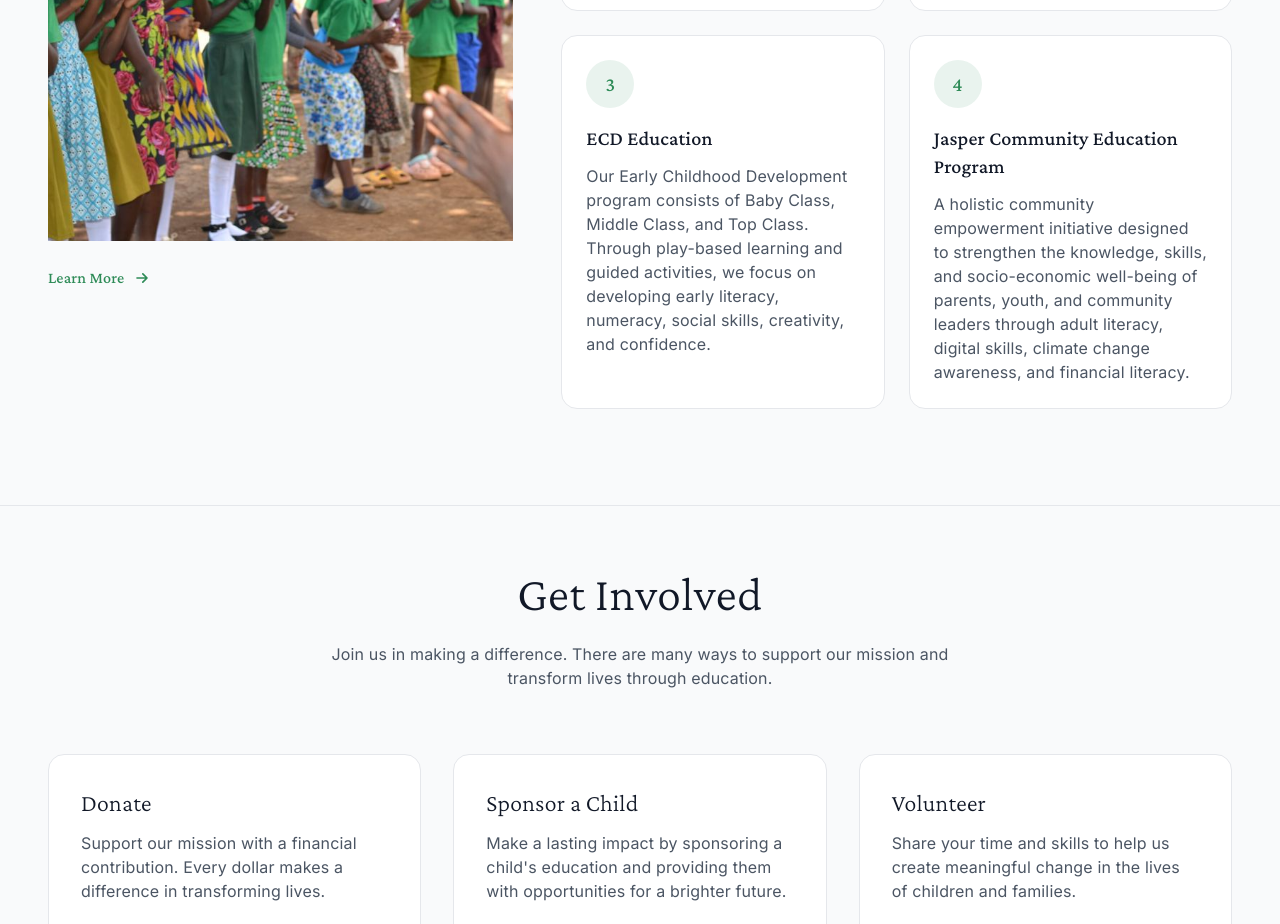
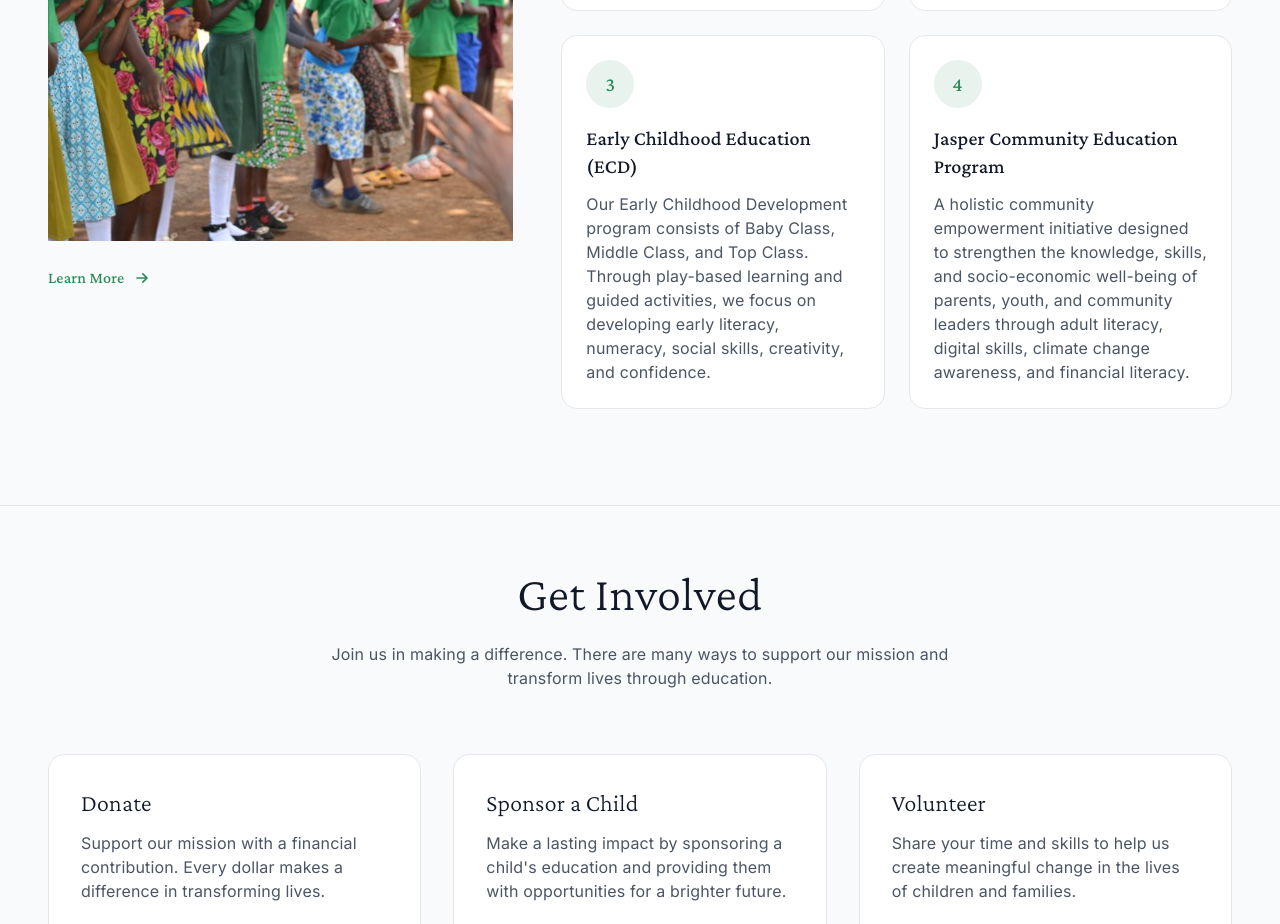
Before and after one commit to JasperSchools/jasperschools, a Next.js app: page / in a window 1280 px wide. Shown: the part 2220-3144 px from the top of the page. Built offline with nearby package versions, Linux system fonts and the light colour scheme.

Commit message:
few content updates

```diff
--- a/src/app/page.tsx
+++ b/src/app/page.tsx
@@ -156,7 +156,7 @@ function ProgramsSection() {
     },
     {
       number: 3,
-      title: 'ECD Education',
+      title: 'Early Childhood Education (ECD)',
       description: 'Our Early Childhood Development program consists of Baby Class, Middle Class, and Top Class. Through play-based learning and guided activities, we focus on developing early literacy, numeracy, social skills, creativity, and confidence.'
     },
     {
--- a/src/app/programs/page.tsx
+++ b/src/app/programs/page.tsx
@@ -234,7 +234,7 @@ function ECDEducationSection() {
               animate={isInView ? { opacity: 1, x: 0 } : { opacity: 0, x: -50 }}
               transition={{ duration: 0.8, delay: 0.2 }}
             >
-              3. ECD Education
+              3. Early Childhood Education (ECD)
             </motion.h2>
 
             <div className="space-y-6 text-gray-700 text-sm sm:text-base leading-relaxed font-paragraph">
```
